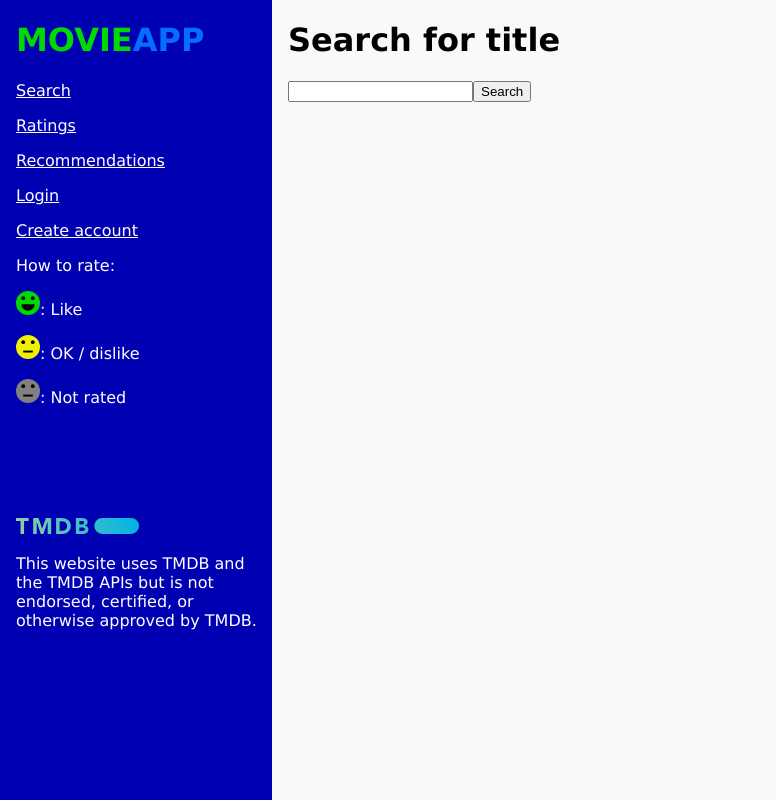
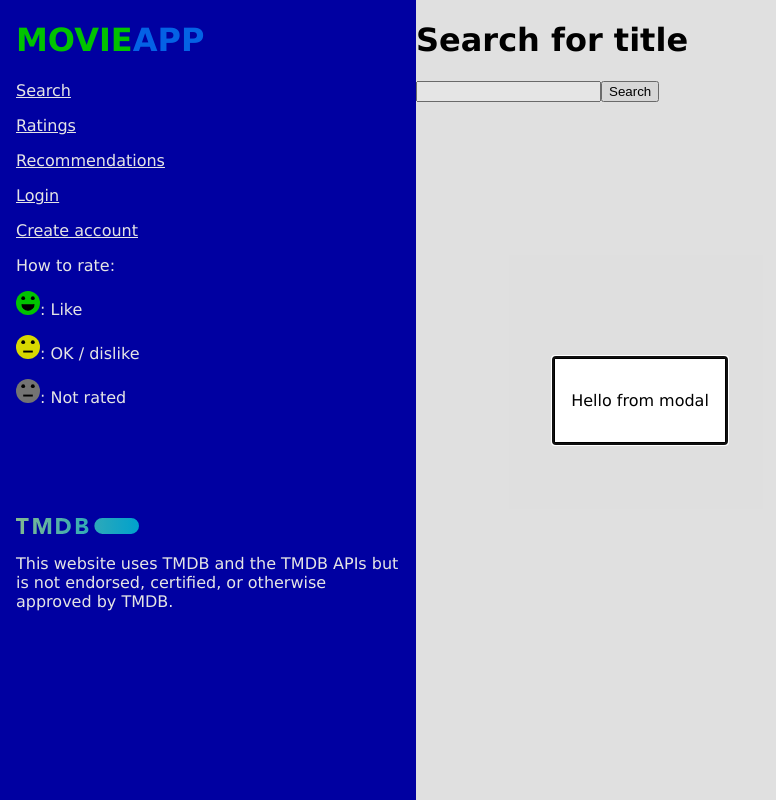
Before and after one commit to pbollhorn/movie-app-frontend, a React (Vite) app: page / in a window 1280 px wide. Shown: the whole page, without its empty margins (0-776 px from the left). Built offline with nearby package versions, Linux system fonts and the light colour scheme.

Commit message:
can now show a modal

```diff
--- a/src/App.jsx
+++ b/src/App.jsx
@@ -4,6 +4,7 @@ import Sidebar from "./components/Sidebar.jsx";
 import { Outlet } from "react-router-dom";
 import MovieDetails from "./components/MovieDetails.jsx";
 import api from "./apiFacade.js";
+import Modal from "./components/Modal/Modal.jsx";
 
 export default function App() {
   // useEffect for setting dark/light mode according to browser settings
@@ -20,10 +21,15 @@ export default function App() {
 
   const [activeMovieId, setActiveMovieId] = useState(null);
 
+  const [isModalOpen, setModalOpen] = useState(true);
+
   return (
     <div className={styles.app}>
+      <Modal isOpen={isModalOpen}>
+        <p>Hello from modal</p>
+      </Modal>
       <Sidebar loggedIn={loggedIn} setLoggedIn={setLoggedIn} />
-      <Outlet context={{ loggedIn, setLoggedIn, setActiveMovieId }}/>
+      <Outlet context={{ loggedIn, setLoggedIn, setActiveMovieId }} />
       <MovieDetails activeMovieId={activeMovieId} />
     </div>
   );
--- /dev/null
+++ b/src/components/Modal/Modal.jsx
@@ -0,0 +1,19 @@
+import { useRef, useEffect } from "react";
+
+export default function Modal({ children, isOpen }) {
+  const dialogRef = useRef(null);
+
+  useEffect(() => {
+    const dialogElement = dialogRef.current;
+    if (!dialogElement) return;
+
+    // Open dialog as modal when 'isOpen' changes to true
+    if (isOpen) {
+      dialogElement.showModal();
+    } else {
+      dialogElement.close();
+    }
+  }, [isOpen]);
+
+  return <dialog ref={dialogRef}>{children}</dialog>;
+}
```
